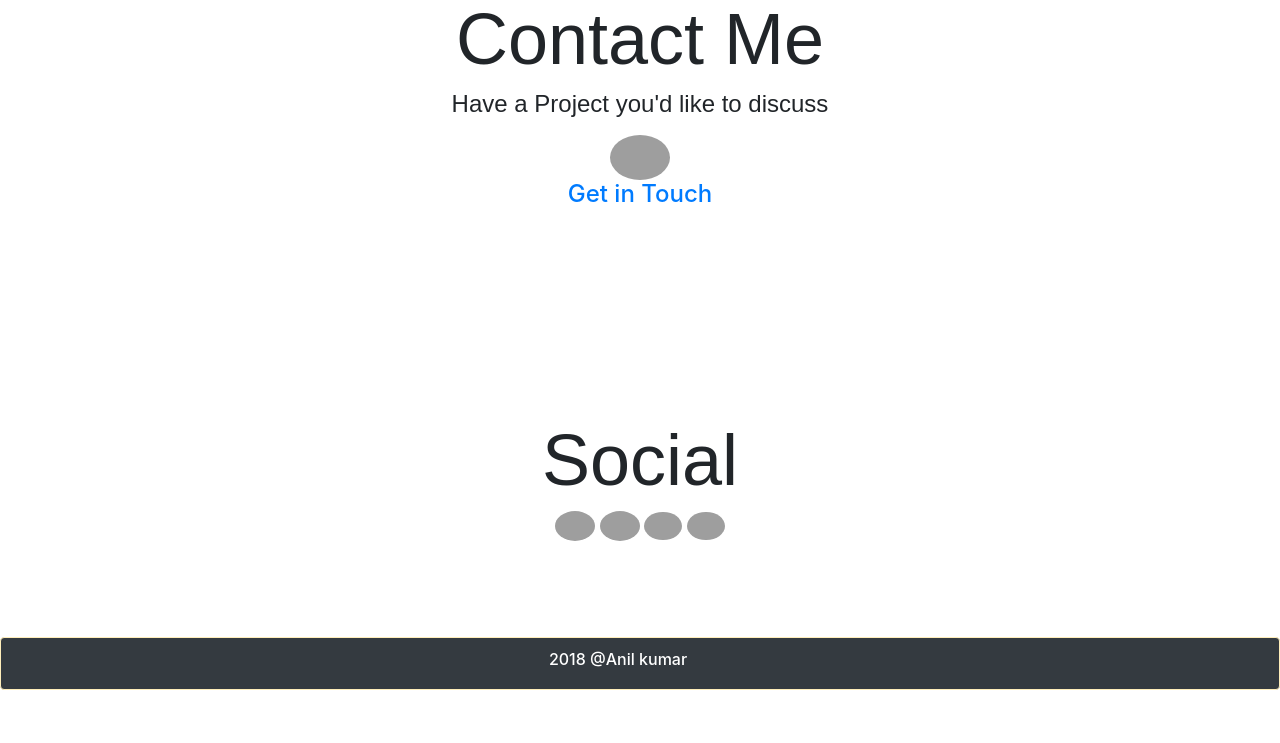
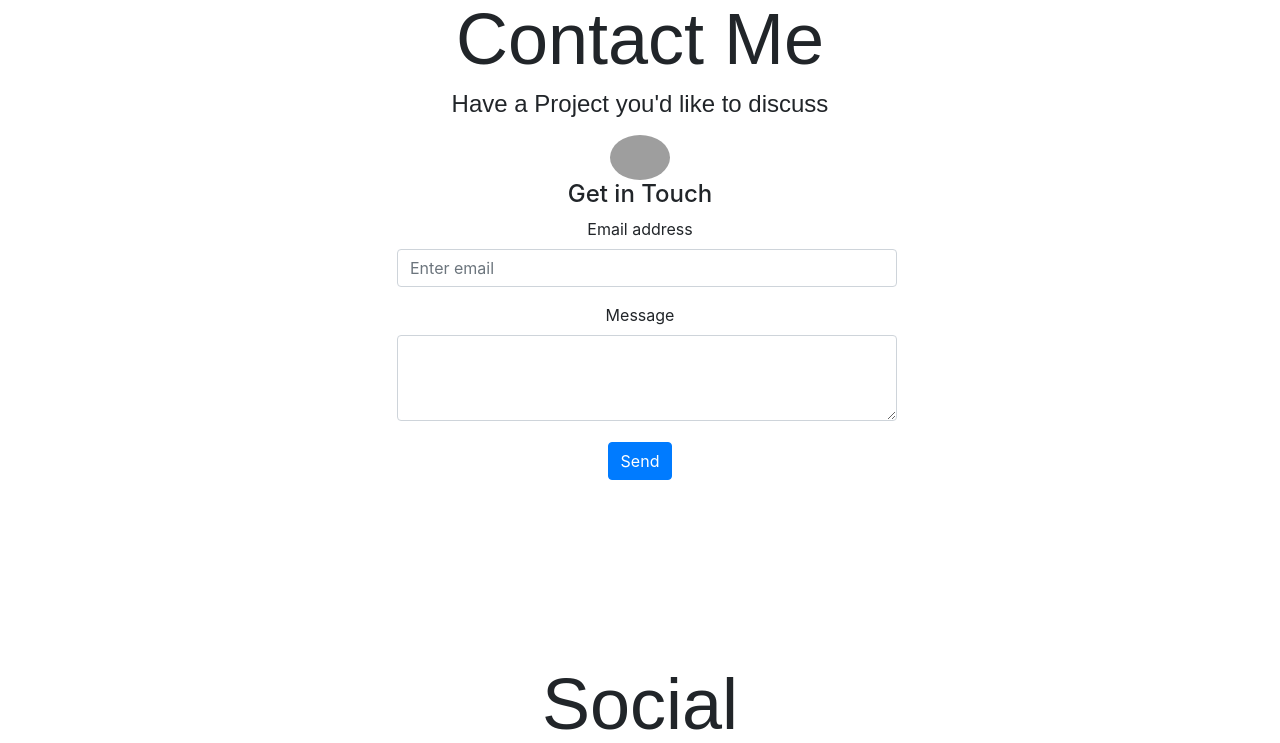
Before and after one commit to anil093/Anil-s-Portfolio, a PHP site: page / in a window 1280 px wide. Shown: the part 2925-3668 px from the top of the page. Before the commit the page ends 3615 px from the top, so only its background shows below. Run offline with PHP 8.4, Linux system fonts and the light colour scheme; some libraries are stand-ins or nearby versions; grey boxes are pictures that could not be loaded.

Commit message:
files added

```diff
--- a/index.html
+++ b/index.html
@@ -55,15 +55,17 @@
                 </div>
 
             </nav>
-            <div class="conatiner jumbotron head fluid">
+            <div class="img-fluid jumbotron head">
               <div class="row">
-                <div class="col-sm-12">
+                <div class="col-lg-12">
                     <div class=" text-center heading ">
-
-                        <h1 class="display-3 animated rollIn text-black">I'm Anil kumar</h1>
-                             <p class="lead text-black animated zoomInRight display-5">25 years Old,young,enthusiastic,fun,Loving and a music Lover,Full Stack Developer,Living in Toronto,CA.</p>
+                      <h2 class ="animated rollIn display-2">Bonjour!</h2>
+                       <h3 class="display-3 animated rollIn text-black"><strong>I'm Anil kumar</strong></h3>
+                             <p class="lead text-black animated zoomInRight display-5">25 years Old,young,enthusiastic,fun,loving and a music Lover,Full Stack Developer,Living in Toronto,CA.</p>
                               <a id= "grab" class="btn btn-primary btn-lg" href="#aboutme" role="button">Learn more</a>
                              <a href=#contact target=_blank class="btn btn-lg btn-danger">Are you looking to hire?<span class=icon-chevron-right></span></a>
+
+
                 </div>
               </div>
             </div>
@@ -230,7 +232,19 @@
                        <h4> <p>Have a Project you'd like to discuss</p> </h4>
                        <img src=" https://image.freepik.com/free-icon/gmail_318-110599.jpg" class="img-fluid" alt="Responsive image" width="60px" height="60px">
                        <address>
-                            <a href="mailto:anil.kumar093@outlook.com"><h4>Get in Touch</h4></a><br>
+                         <h4>Get in Touch</h4>
+                         <form method="POST" action="https://formspree.io/anil.kumar093@outlook.com">
+                          <div class="form-group">
+                            <label for="exampleInputEmail1">Email address</label>
+                            <input type="email" class="form-control" id="exampleInputEmail1" aria-describedby="emailHelp" placeholder="Enter email">
+                          </div>
+                          <div class="form-group">
+                            <label for="exampleTextarea">Message</label>
+                            <textarea class="form-control" id="exampleTextarea" rows="3"></textarea>
+                          </div>
+
+                          <button type="button" class="btn btn-primary">Send</button>
+                        </form>
 
                       </address>
 
--- a/style.css
+++ b/style.css
@@ -163,12 +163,13 @@ body {margin:0;height:2000px;}
   color: white;
 }
 
-.youtube {
-  background: #bb0000;
-  color: white;
-}
+
 
 .content {
   margin-left: 75px;
   font-size: 30px;
 }
+.form-control{
+  width: 500px;
+  margin-left: 280px;
+}
```
